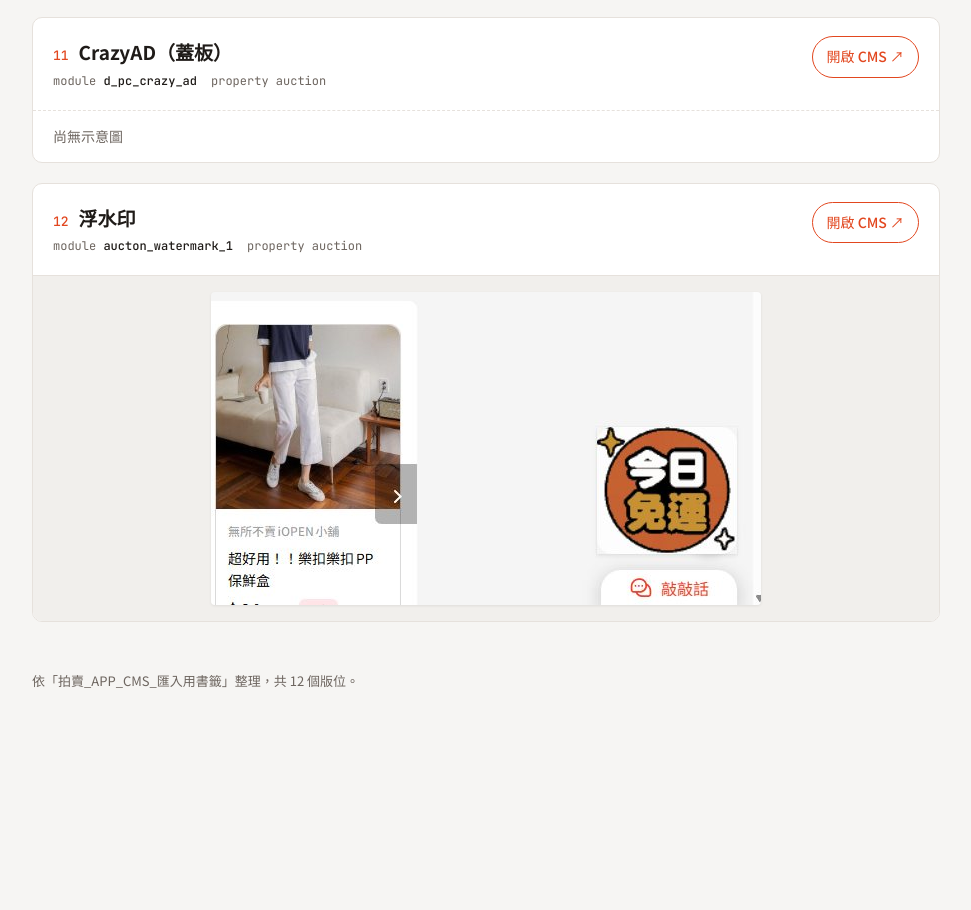
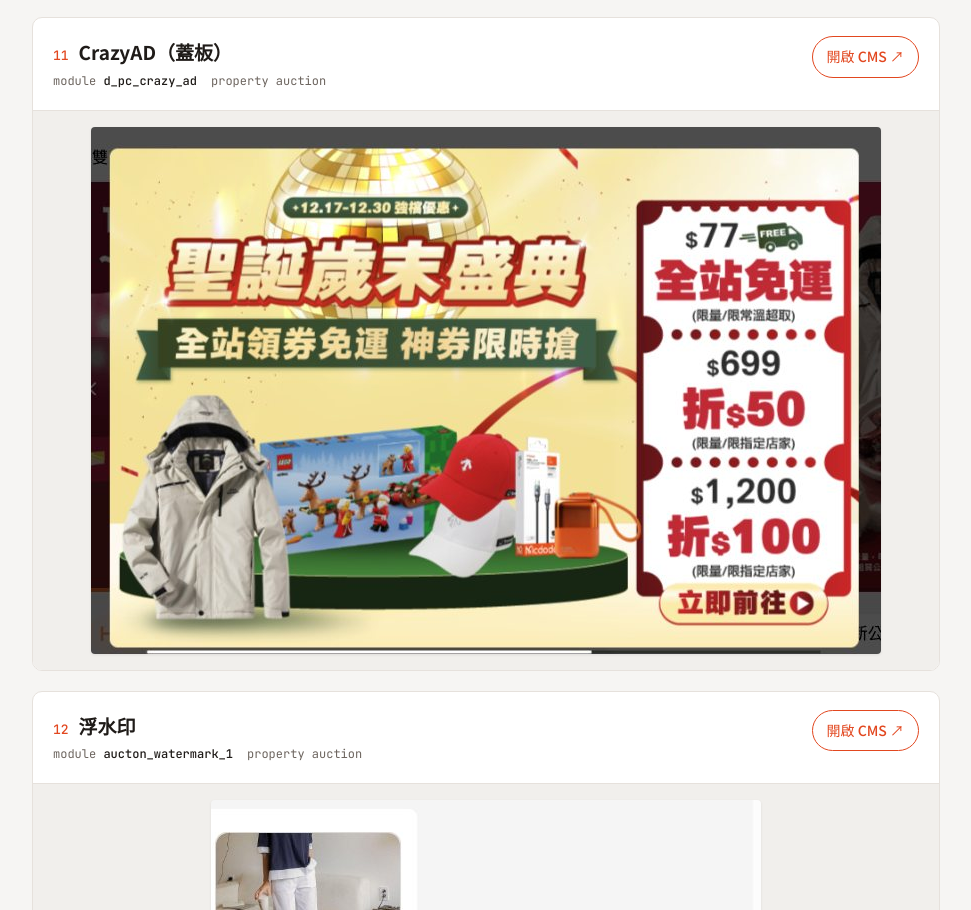
Before and after one commit to yuyangchung-pixel/yuyangspace, a plain HTML site: page index.html in a window 1280 px wide. Shown: the part 4430-5340 px from the top of the page, without its empty margins (274-1245 px from the left). Before the commit the page ends 5201 px from the top, so only its background shows below. Drawn offline with Linux system fonts and the light colour scheme.

Commit message:
加入 CrazyAD 蓋板示意圖
Co-Authored-By: Claude Opus 5.5 <noreply@anthropic.com>
Claude-Session: https://claude.ai/code/session_019y5hdpxm2zs2JzeYcNZ6Xu

```diff
--- a/index.html
+++ b/index.html
@@ -172,7 +172,7 @@ body{margin:0}img{max-width:100%}
     <h2><span class="n">11</span>CrazyAD（蓋板）</h2>
     <div class="meta"><span>module <b>d_pc_crazy_ad</b></span><span>property auction</span></div>
   </div><a class="open" target="_blank" rel="noopener" href="https://mall-cmsfe.paas.ec.yahoo.com:4443/gui/SchedulingModuleList?property=auction&amp;ccode=tw&amp;service=myauction&amp;module_id=d_pc_crazy_ad&amp;data_key=iOM&amp;definition_seq_id=3666&amp;cms_ts=1785814800&amp;cms_mode=public">開啟 CMS ↗</a></div>
-  <div class="noshot">尚無示意圖</div>
+  <figure><img src="img/crazyad.jpg" width="790" height="527" alt="CrazyAD 蓋板廣告：進站時蓋在首頁上的活動彈窗" loading="lazy"></figure>
 </section>
 
 <section class="slot" id="watermark">
```
Also changed, not shown: img/crazyad.jpg (added).
